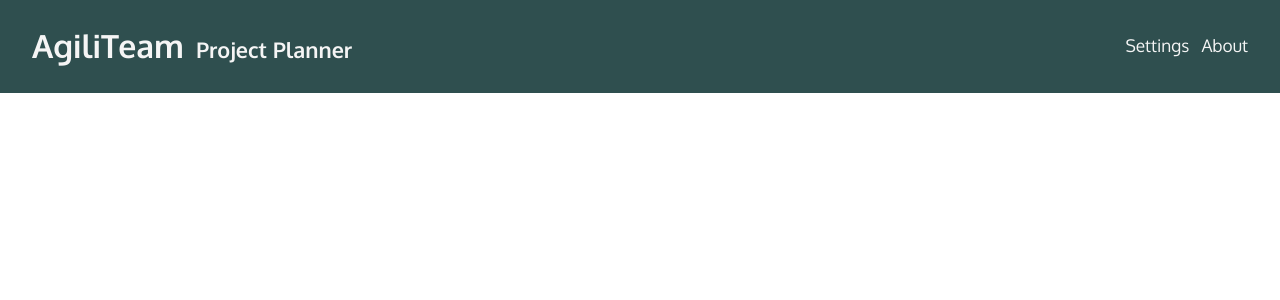
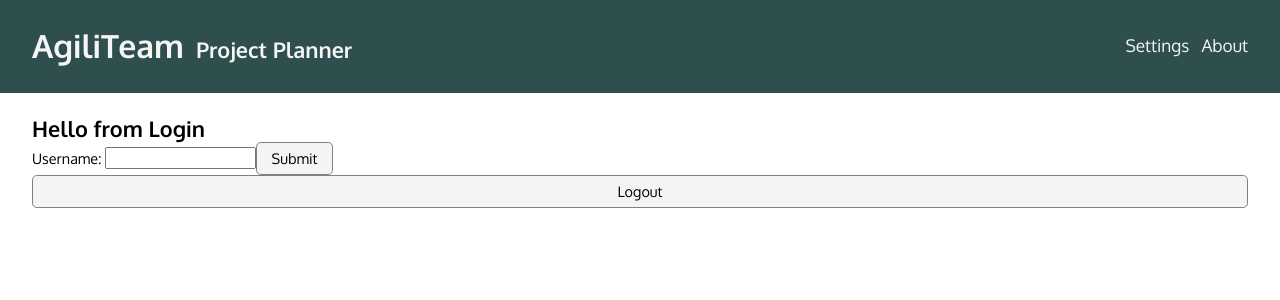
Before and after one commit to agiliteam-planner/agiliteam-front-end, a React (Create React App) app: page /login in a window 1280 px wide. Shown: the top 300 px of the page. Built offline with nearby package versions, Linux system fonts and the light colour scheme.

Commit message:
rebase with dev

```diff
--- a/src/App.js
+++ b/src/App.js
@@ -1,26 +1,37 @@
 import { Routes, Route } from 'react-router-dom';
+import { useState } from 'react';
+import { UserContext } from './context/UserContext';
 
 import Stages from './components/Stages';
 import TaskDetails from './components/TaskDetails';
 import About from './components/About';
 import Settings from './components/Settings';
 import Navigation from './components/Navigation';
+import Login from './components/Login';
 
 import './styles/App.css';
 
 function App() {
+	const [user, setUser] = useState();
+
 	return (
 		<div className='app'>
+			<UserContext.Provider value={{ user, setUser }}>
 				<Navigation />
 				<main>
 					<Routes>
 						<Route path='/' element={<Stages />} />
 						<Route path='/task/:id' element={<TaskDetails />} />
-					<Route path='/task/new' element={<TaskDetails createNew={true} />} />
+						<Route
+							path='/task/new'
+							element={<TaskDetails createNew={true} />}
+						/>
 						<Route path='/about' element={<About />} />
+						<Route path='/login' element={<Login />} />
 						<Route path='/settings' element={<Settings />} />
 					</Routes>
 				</main>
+			</UserContext.Provider>
 		</div>
 	);
 }
--- /dev/null
+++ b/src/components/Login.js
@@ -0,0 +1,45 @@
+import React from 'react';
+import { useContext, useState } from 'react';
+import { UserContext } from '../context/UserContext';
+
+function Login(props) {
+	const { user, setUser } = useContext(UserContext);
+	const [formState, setFormState] = useState('');
+
+	function handleChange(ev) {
+		// console.log(ev.target.value);
+		setFormState(ev.target.value);
+	}
+
+	function handleSubmit(ev) {
+		ev.preventDefault();
+		console.log(formState);
+		setUser({ username: formState });
+		console.log(user);
+		setFormState('');
+	}
+
+	function handleLogout(params) {
+		console.log('logout');
+		setUser({ username: '', lastLogIn: '' });
+	}
+
+	return (
+		<>
+			<form onSubmit={handleSubmit}>
+				<h2>Hello from Login</h2>
+				<label htmlFor='username'> Username: </label>
+				<input
+					id='username'
+					type='text'
+					required
+					onChange={handleChange}
+					value={formState}></input>
+				<button type='submit'>Submit</button>
+			</form>
+			<button onClick={handleLogout}>Logout</button>
+		</>
+	);
+}
+
+export default Login;
--- /dev/null
+++ b/src/context/UserContext.js
@@ -0,0 +1,3 @@
+import React from 'react'
+
+export const UserContext = React.createContext(null);
```
Lines whose indentation alone changed are shown as unchanged.
